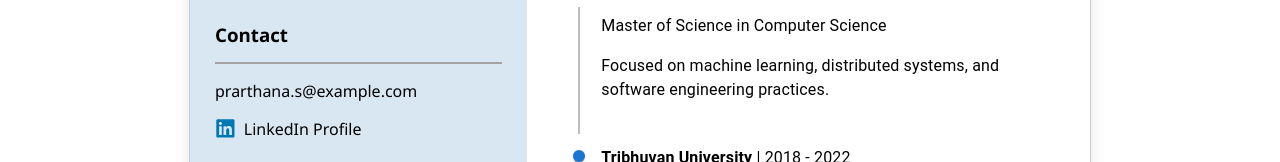
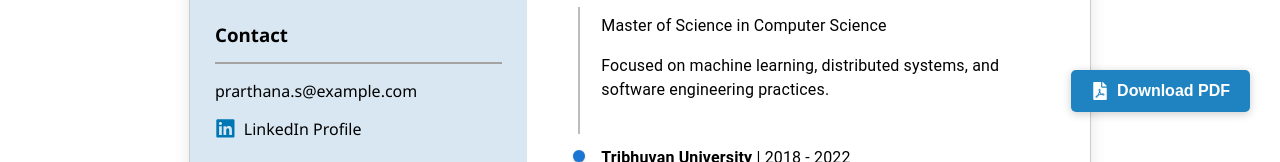
Before and after one commit to Prarthana021/linkedin_profile, a React (Create React App) app in the folder frontend/: page / in a window 1280 px wide. Shown: the part 309-471 px from the top of the page. Built offline with nearby package versions, Linux system fonts and the light colour scheme; what @react-pdf/renderer would draw is missing.

Commit message:
Add header and footer

```diff
--- a/frontend/src/App.css
+++ b/frontend/src/App.css
@@ -28,6 +28,41 @@
   color: #61dafb;
 }
 
+
+.pdf-generate-button {
+  position: fixed;
+  right: 30px;
+  top: 50%;
+  transform: translateY(-50%);
+  background-color: #1f83c2;
+  color: white;
+  border: none;
+  padding: 12px 20px;
+  border-radius: 5px;
+  cursor: pointer;
+  font-size: 16px;
+  font-weight: bold;
+  display: flex;
+  align-items: center;
+  gap: 8px;
+  box-shadow: 0 2px 10px rgba(0, 0, 0, 0.2);
+  transition: all 0.3s ease;
+  z-index: 100;
+}
+
+.pdf-generate-button:hover {
+  background-color: #1565a3;
+  transform: translateY(-50%) scale(1.05);
+}
+
+.pdf-generate-button:active {
+  transform: translateY(-50%) scale(0.98);
+}
+
+.pdf-icon {
+  font-size: 18px;
+}
+
 @keyframes App-logo-spin {
   from {
     transform: rotate(0deg);
--- a/frontend/src/App.js
+++ b/frontend/src/App.js
@@ -4,6 +4,7 @@ import ProfilePreview from "./ProfilePreview";
 import MyDocument from "./ProfilePreviewPdf";
 import { pdf } from "@react-pdf/renderer";
 import { saveAs } from "file-saver";
+import { FaFilePdf } from "react-icons/fa";
 
 function App() {
   return (
@@ -13,6 +14,7 @@ function App() {
       </div> */}
       <ProfilePreview profile={profileData}></ProfilePreview>
       <button
+       className="pdf-generate-button"
         onClick={async () => {
           const doc = <MyDocument />;
           const asPdf = pdf({});
@@ -21,6 +23,7 @@ function App() {
           saveAs(blob, "document.pdf");
         }}
       >
+        <FaFilePdf className="pdf-icon" />
         Download PDF
       </button>
     </div>
--- a/frontend/src/ProfilePreviewPdf.jsx
+++ b/frontend/src/ProfilePreviewPdf.jsx
@@ -1,3 +1,4 @@
+//to do : header footer
 import {
     Document,
     Page,
@@ -8,6 +9,7 @@ import {
     Link,
   } from "@react-pdf/renderer";
   import data from "./dummy.json";
+  import linkedinIcon from "/Users/roublenepalgmail.com/Desktop/linkedin_profile/frontend/src/linkedin_icon.png";
 
   const styles = StyleSheet.create({
     page: {
@@ -93,38 +95,107 @@ import {
       marginTop: 5,
       fontSize: 10,
     },
+    linkedinIcon: {
+        width: 12,
+        height: 12,
+        marginRight: 5,
+        marginTop:5,
+      },
     text: {
       fontSize: 10,
-      marginBottom: 5,
-      lineHeight: 1.4,
+      marginBottom: 10,
+      lineHeight: 1.6,
     },
     name: {
         fontSize: 24,
-      fontWeight: 'bold',
-      marginBottom: 15,
+        marginBottom: 0,
+        color: '#000000',
+        fontFamily: 'Courier-Bold',
+        textAlign: 'left',
+        textTransform: 'uppercase',
+      },
+      surname: {
+        fontSize: 24,
+        marginTop: 0,
+        color: '#1f83c2',
+        fontFamily: 'Courier-Bold',
+        marginBottom: 20,
+
+        textAlign: 'left',
         textTransform: 'uppercase',
       },
     timelineItem: {
-      marginBottom: 15,
+      marginBottom: 20,
     },
     boldText: {
       fontWeight: 'bold',
-    }
+    },
+    italicText:{
+        fontStyle: 'italic',
+    },
+    header: {
+        position: 'absolute',
+        top: 5,
+        right: 60,
+        fontSize: 10,
+        fontFamily: 'Courier-Oblique',
+        color: '#666',
+    },
+    footer: {
+        position: 'absolute',
+        bottom: 20,
+        left: 0,
+        right: 0,
+        textAlign: 'center',
+        fontSize: 10,
+        color: '#666',
+    },
+    pageNumber: {
+        position: 'absolute',
+        fontSize: 10,
+        bottom: 20,
+        left: 0,
+        right: 0,
+        textAlign: 'center',
+        color: '#666',
+    },
   });
+
+  const Header = ({ name }) => (
+    <View style={styles.header} fixed>
+        <Text>{name.split(' ')[0]}</Text>
+    </View>
+);
+
+// Create a component for the footer
+const Footer = () => (
+    <View style={styles.footer} fixed>
+        <Text style={styles.pageNumber} render={({ pageNumber, totalPages }) => (
+            `Page ${pageNumber} of ${totalPages}`
+        )} />
+    </View>
+);
 
   const MyDocument = () => (
     <Document>
       <Page size="A4" style={styles.page}>
+      <Header name={data.name} />
+      <Footer />
         {/* Left Panel */}
         <View style={styles.leftPanel}>
           <Image src={data.profilePicture} style={styles.profileImage} />
 
-          {/* Contact Section */}
           <View style={styles.contactSection}>
           <Text style={styles.sectionTitle}>Contact</Text>
           <Text style={styles.text}>{data.contactInfo.email}</Text>
           <Link src={data.contactInfo.linkedin} style={styles.link}>
+            <View style={{ flexDirection: 'row', alignItems: 'center' }}>
+              <Image
+                src={linkedinIcon}
+                style={styles.linkedinIcon}
+              />
               <Text style={styles.linkedinText}>LinkedIn Profile</Text>
+            </View>
           </Link>
         </View>
 
@@ -143,7 +214,8 @@ import {
 
         {/* Right Panel */}
         <View style={styles.rightPanel}>
-          <Text style={styles.name}>{data.name}</Text>
+        <Text style={styles.name}>{data.name.split(' ')[0]}</Text>
+        <Text style={styles.surname}>{data.name.split(' ').slice(1).join(' ')}</Text>
 
           {/* Education */}
           <Text style={styles.sectionTitle}>Education</Text>
@@ -167,7 +239,7 @@ import {
                 <Text style={styles.boldText}>{exp.company}</Text> | {exp.location}
               </Text>
               <Text style={styles.text}>
-                <Text style={styles.boldText}>{exp.title}</Text> | {exp.startDate} - {exp.endDate}
+                <Text style={styles.italicText}>{exp.title}</Text> | {exp.startDate} - {exp.endDate}
               </Text>
               <Text style={styles.text}>{exp.description}</Text>
             </View>
```
Also changed, not shown: frontend/src/linkedin_icon.png (added). Lines whose indentation alone changed are shown as unchanged.
